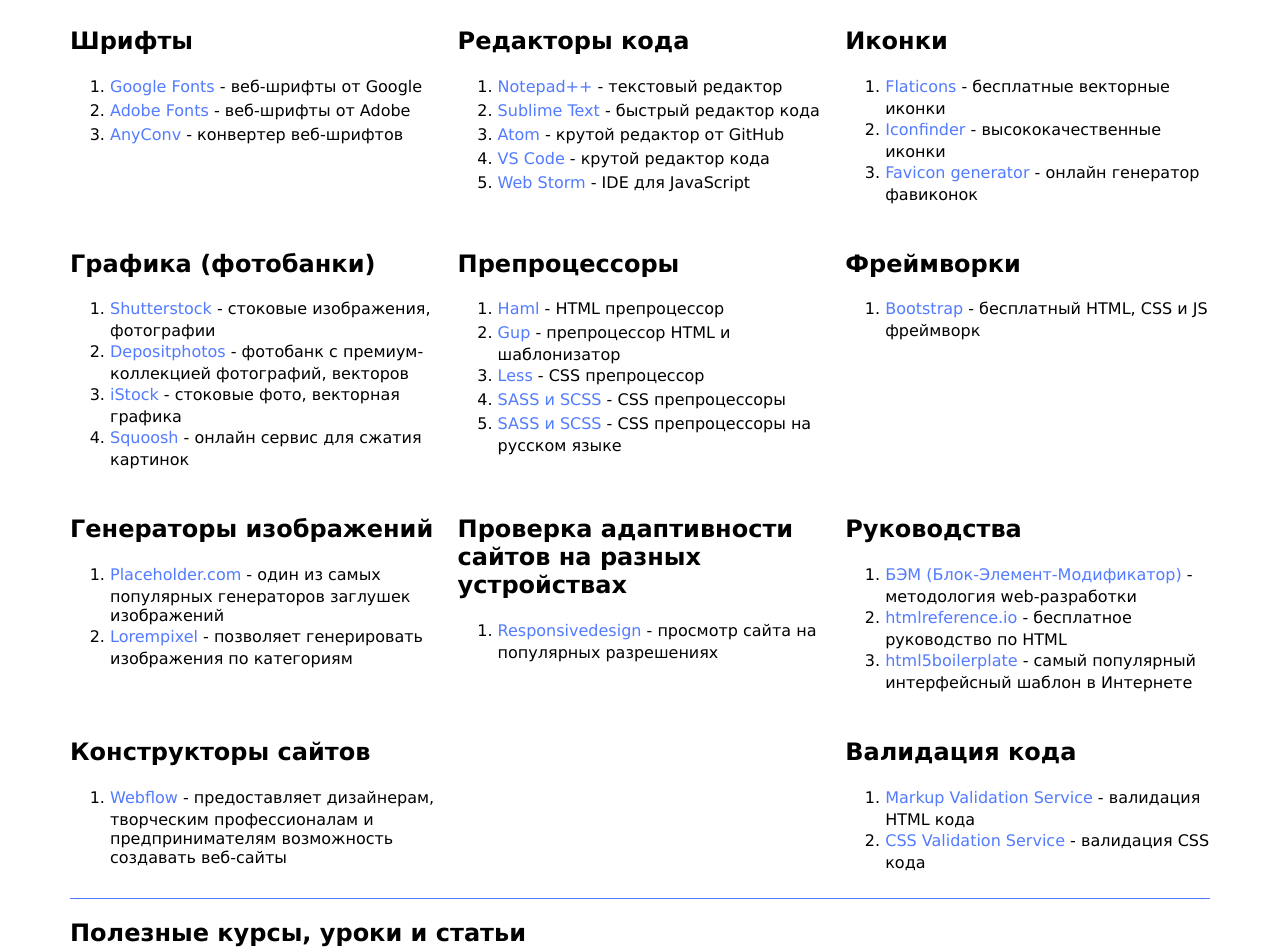
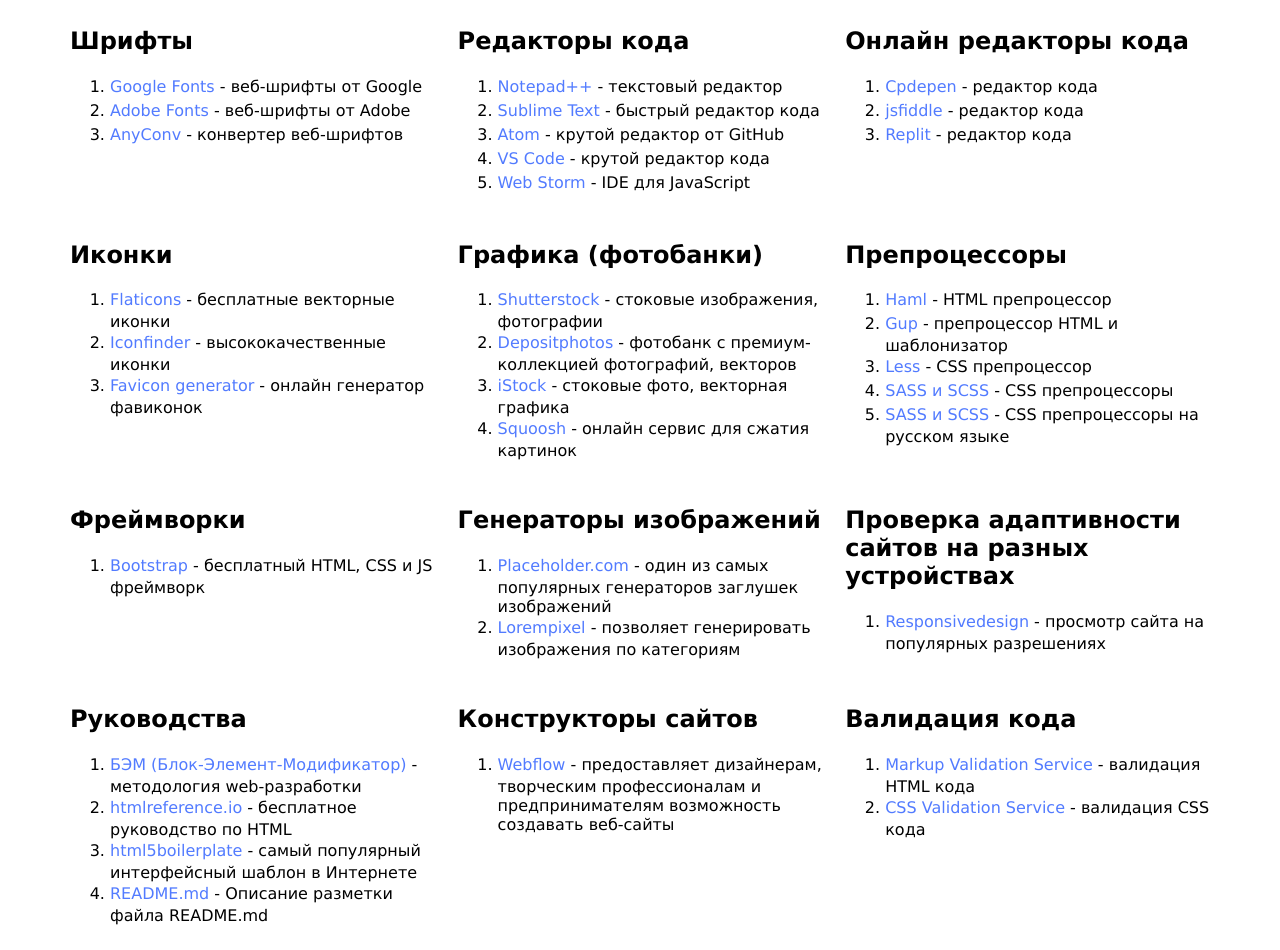
Before and after one commit to AzatMursiev/azatmursiev.github.io, a plain HTML site: page index.html in a window 1280 px wide. Shown: the part 605-1555 px from the top of the page. Drawn offline with Linux system fonts and the light colour scheme.

Commit message:
add index.html

```diff
--- a/index.html
+++ b/index.html
@@ -23,8 +23,10 @@
             <h2>Домены</h2>
             <ol>
                 <li><a href="https://www.reg.ru/" target="_blank">Reg.ru</a> - регистратор доменов №1 в России</li>
-                <li><a href="https://fonts.adobe.com/" target="_blank">2domains</a> - дешевый регистратор доменов и официальный партнер reg.ru</li>
-                <li><a href="https://www.webnames.ru/" target="_blank">Webnames.ru</a> - еще один хороший регистратор доменов</li>
+                <li><a href="https://fonts.adobe.com/" target="_blank">2domains</a> - дешевый регистратор доменов и
+                    официальный партнер reg.ru</li>
+                <li><a href="https://www.webnames.ru/" target="_blank">Webnames.ru</a> - еще один хороший регистратор
+                    доменов</li>
             </ol>
         </div>
 
@@ -32,7 +34,8 @@
             <h2>Хостинги</h2>
             <ol>
                 <li><a href="http://mchost.ru/" target="_blank">Макхост</a> - лидер среди хостингов</li>
-                <li><a href="https://www.jino.ru/" target="_blank">Джино</a> - хостинг конструктор, платите только за необходимое на хостинге</li>
+                <li><a href="https://www.jino.ru/" target="_blank">Джино</a> - хостинг конструктор, платите только за
+                    необходимое на хостинге</li>
             </ol>
         </div>
 
@@ -70,6 +73,16 @@
                 <li><a href="https://atom.io/" target="_blank">Atom</a> - крутой редактор от GitHub</li>
                 <li><a href="https://code.visualstudio.com/" target="_blank">VS Code</a> - крутой редактор кода</li>
                 <li><a href="https://www.jetbrains.com/webstorm/" target="_blank">Web Storm</a> - IDE для JavaScript
+                </li>
+            </ol>
+        </div>
+
+        <div class="block">
+            <h2>Онлайн редакторы кода</h2>
+            <ol>
+                <li><a href="https://codepen.io/" target="_blank">Cpdepen</a> - редактор кода</li>
+                <li><a href="https://jsfiddle.net/" target="_blank">jsfiddle</a> - редактор кода</li>
+                <li><a href="https://replit.com/" target="_blank">Replit</a> - редактор кода</li>
                 </li>
             </ol>
         </div>
@@ -146,6 +159,8 @@
                     HTML</li>
                 <li><a href="https://html5boilerplate.com/" target="_blank">html5boilerplate</a> - самый популярный
                     интерфейсный шаблон в Интернете</li>
+                <li><a href="https://github.com/GnuriaN/format-README#%D0%9E%D0%B3%D0%BB%D0%B0%D0%B2%D0%BB%D0%B5%D0%BD%D0%B8%D0%B5"
+                        target="_blank">README.md</a> - Описание разметки файла README.md</li>
             </ol>
         </div>
 
```
